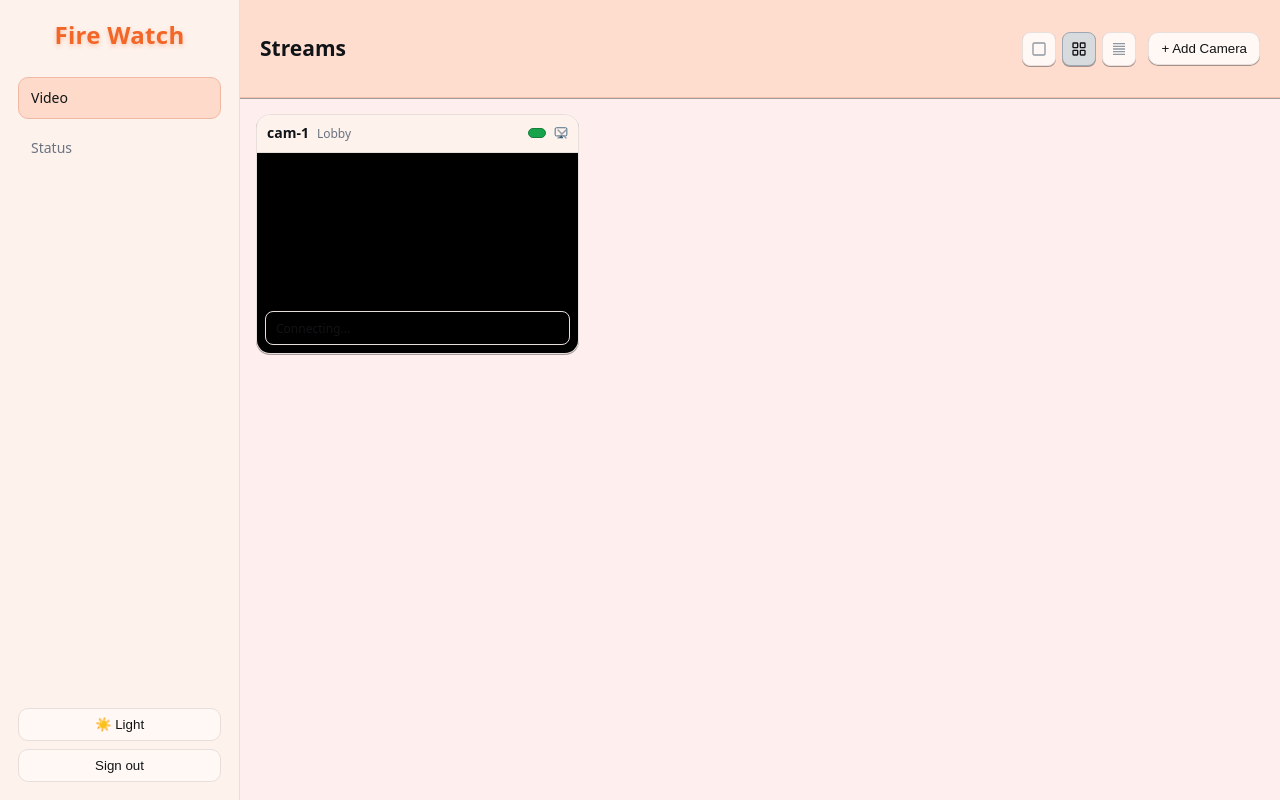
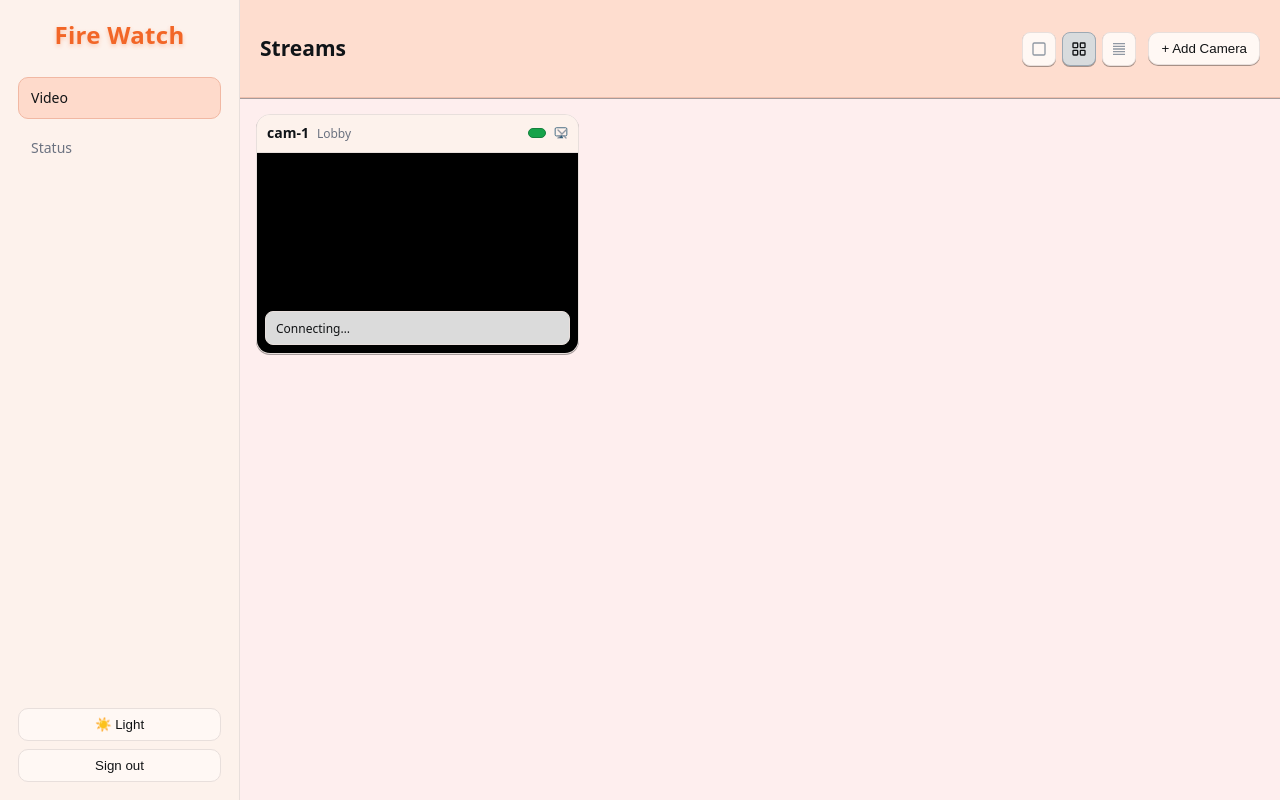
Before and after one commit to mathanmahe/fire-watch, a React (Vite) app in the folder frontend/: page / in a window 1280 px wide. Both pictures are taken after typing "name@example.com", "Sample123" into the empty fields and a click on the button "Sign In". Built offline with nearby package versions, Linux system fonts and the light colour scheme.

Commit message:
working stream styling

```diff
--- a/frontend/src/styles.css
+++ b/frontend/src/styles.css
@@ -414,62 +414,52 @@ body {
   background: transparent;
 }
 
-/* video area */
+/* VIDEO — centered, no internal letterbox bleed, pure black around it */
 .video-wrap {
   position: relative;
   flex: 1;
-  background: #000;
+  display: grid;
+  place-items: center;
   overflow: hidden;
-  display: flex;
-  align-items: center;
-  justify-content: center;
-}
-video {
-  display: block;
-  width: 100%;
-  height: 100%;
-  object-fit: contain;
-  object-position: center center;
+
+  /* the only thing visible outside the video should be black */
+  background: #000 !important;
+  background-image: none !important;
+
+  /* make sure nothing "shines through" from siblings/ancestors */
+  isolation: isolate;
 }
 
-/* Ensure video detector doesn't interfere with main video display */
-.video-wrap {
-  background: #000 !important;
+/* the actual video — size to fit; don't stretch to 100%/100% */
+.video-wrap > video {
+  display: block;
+
+  /* key change: let the video keep its own aspect ratio and only grow
+     until it hits the container's bounds */
+  width: auto !important;
+  height: auto !important;
+  max-width: 100% !important;
+  max-height: 100% !important;
+
+  /* keep it centered and contained */
+  object-fit: contain;
+  object-position: center;
+
+  /* ensure any "inside" area (if the UA paints one) is black, not a poster */
+  background-color: #000 !important;
   background-image: none !important;
-}
-.video-wrap > video:first-child {
-  /* Main video should always be visible */
-  position: relative !important;
-  z-index: 1 !important;
-  background: transparent !important;
-}
-.video-wrap .detector {
-  /* Hide any duplicate detector video elements */
-  position: absolute !important;
-  inset: 0 !important;
-  background: transparent !important;
-  pointer-events: none !important;
-}
-.video-wrap .detector video {
-  display: none !important; /* Hide detector's duplicate video */
-}
-.video-wrap .detector canvas {
-  pointer-events: none !important;
+
+  /* nudge compositing to prevent odd GPU tiling artifacts */
+  backface-visibility: hidden;
+  transform: translateZ(0);
 }
 
-/* Completely eliminate phantom video background content */
-.video-wrap * {
+/* if you have a detector/overlay, keep it transparent and non-interfering */
+.video-wrap .detector,
+.video-wrap .detector * {
+  background: transparent !important;
   background-image: none !important;
-  background-color: transparent !important;
-}
-.video-wrap {
-  background-color: #000 !important;
-  background-image: none !important;
-}
-.video-wrap::before,
-.video-wrap::after {
-  background: none !important;
-  display: none !important;
+  pointer-events: none !important;
 }
 
 /* status overlay under tiles */
```
